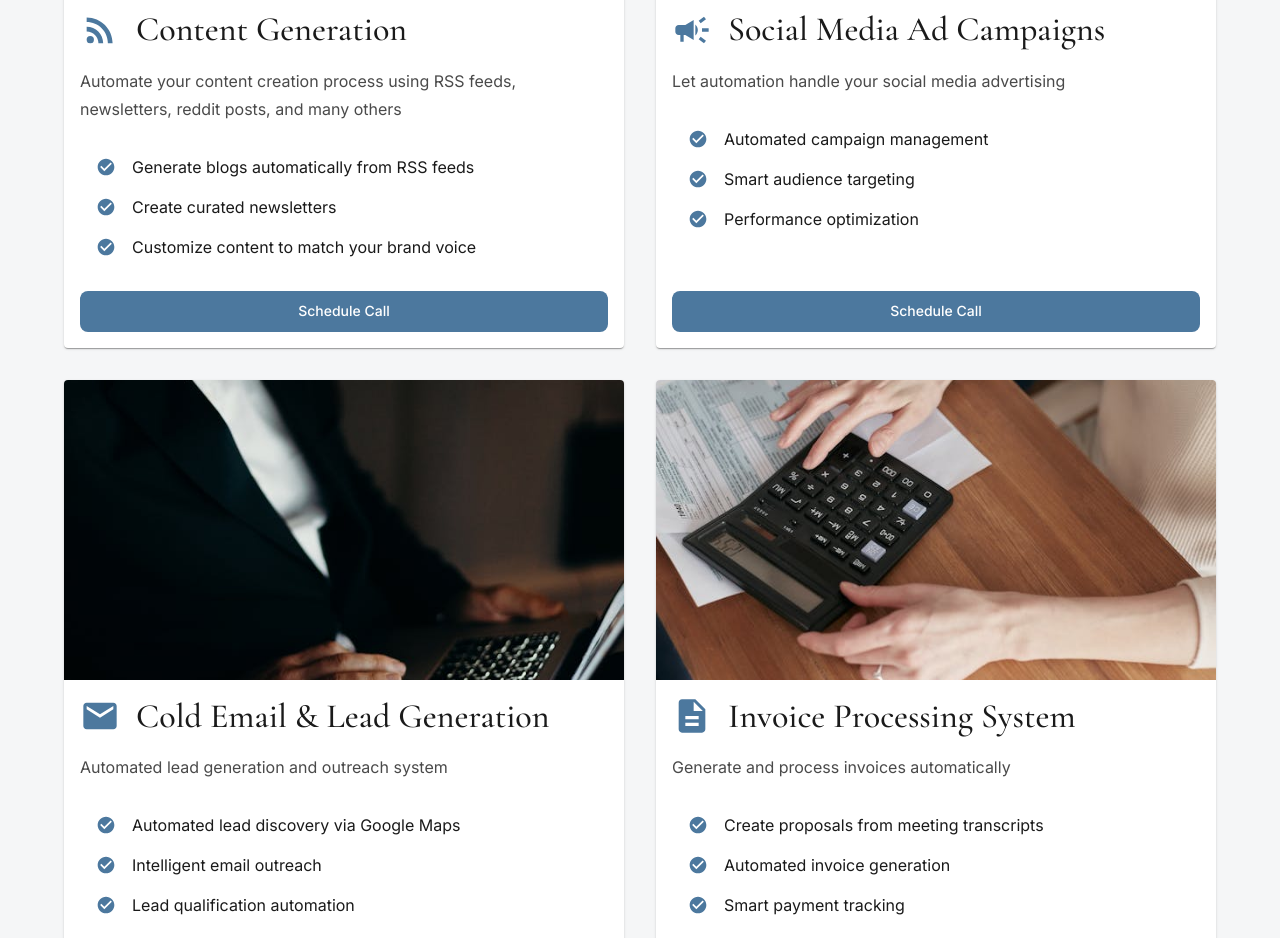
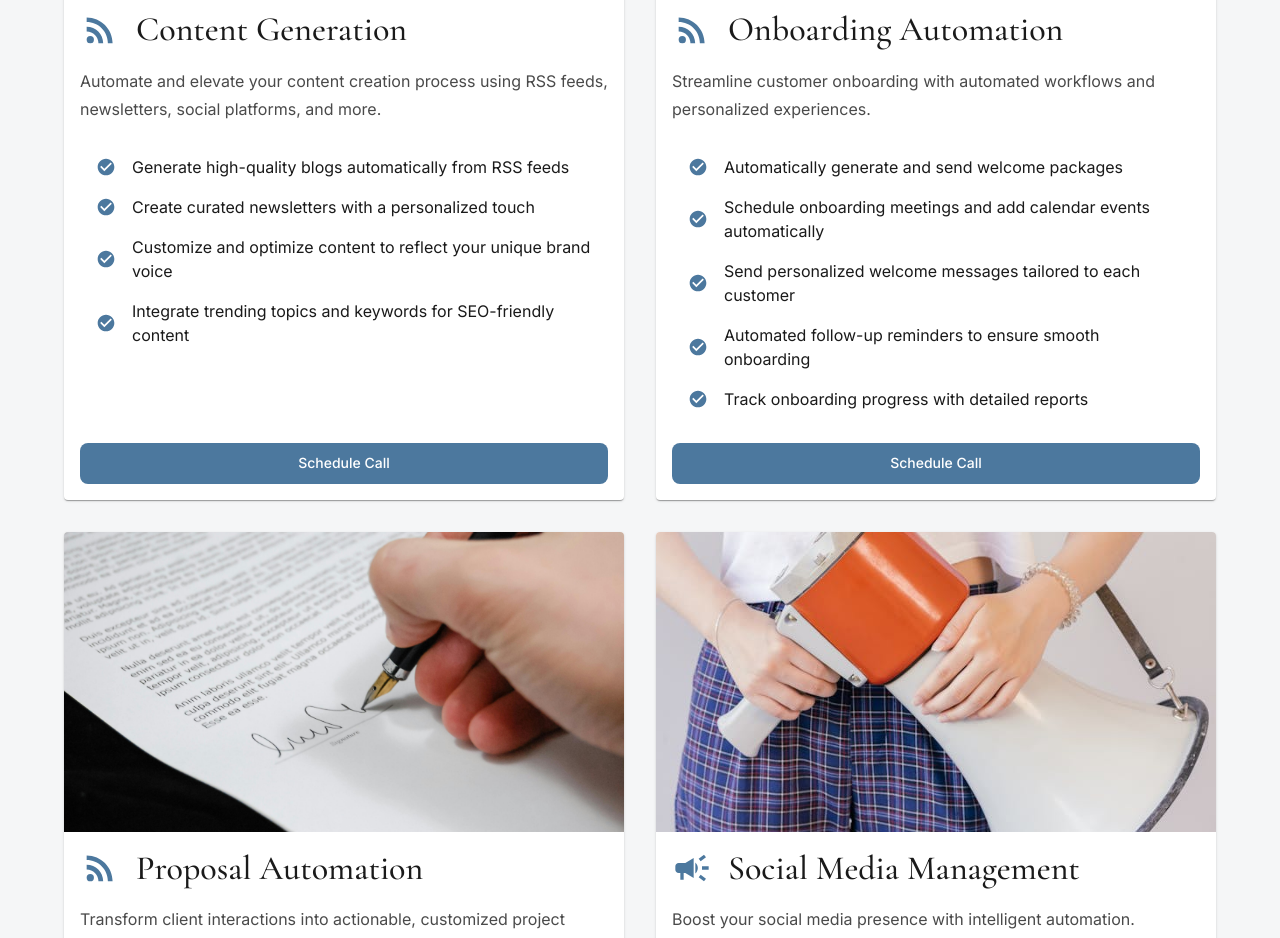
Before and after one commit to justinkahrs/senna-automation, a Next.js app: page /products in a window 1280 px wide. Shown: the part 720-1658 px from the top of the page. Built offline with nearby package versions, Linux system fonts and the light colour scheme; no server answers.

Commit message:
feat: Add more products

```diff
--- a/src/app/page.tsx
+++ b/src/app/page.tsx
@@ -40,7 +40,7 @@ export default function Home() {
               fontSize: { xs: "1.1rem", md: "1.3rem" },
             }}
           >
-            Powerful automation tools to streamline your workflow and boost
+            Powerful AI automation tools to streamline your workflow and boost
             productivity
           </Typography>
           <Box sx={{ display: "flex", gap: 2, justifyContent: "center" }}>
--- a/src/app/products/page.tsx
+++ b/src/app/products/page.tsx
@@ -40,11 +40,12 @@ const products: Product[] = [
     title: "Content Generation",
     icon: RssFeedIcon,
     description:
-      "Automate your content creation process using RSS feeds, newsletters, reddit posts, and many others",
+      "Automate and elevate your content creation process using RSS feeds, newsletters, social platforms, and more.",
     features: [
-      "Generate blogs automatically from RSS feeds",
-      "Create curated newsletters",
-      "Customize content to match your brand voice",
+      "Generate high-quality blogs automatically from RSS feeds",
+      "Create curated newsletters with a personalized touch",
+      "Customize and optimize content to reflect your unique brand voice",
+      "Integrate trending topics and keywords for SEO-friendly content",
     ],
     media: {
       src: "/content-generation.jpg",
@@ -53,13 +54,51 @@ const products: Product[] = [
     },
   },
   {
-    title: "Social Media Ad Campaigns",
+    title: "Onboarding Automation",
+    icon: RssFeedIcon,
+    description:
+      "Streamline customer onboarding with automated workflows and personalized experiences.",
+    features: [
+      "Automatically generate and send welcome packages",
+      "Schedule onboarding meetings and add calendar events automatically",
+      "Send personalized welcome messages tailored to each customer",
+      "Automated follow-up reminders to ensure smooth onboarding",
+      "Track onboarding progress with detailed reports",
+    ],
+    media: {
+      src: "/onboarding.jpg",
+      alt: "Onboarding automation",
+      type: "image",
+    },
+  },
+  {
+    title: "Proposal Automation",
+    icon: RssFeedIcon,
+    description:
+      "Transform client interactions into actionable, customized project proposals effortlessly.",
+    features: [
+      "Automate the creation of detailed, itemized project proposals",
+      "Tailor proposals to individual client needs based on meeting transcripts",
+      "Include verbally agreed-upon pricing from introductory calls",
+      "Streamline proposal adjustments with client feedback integration",
+      "Generate professional, branded documents ready for client approval",
+    ],
+    media: {
+      src: "/proposal.jpg",
+      alt: "Proposal automation",
+      type: "image",
+    },
+  },
+  {
+    title: "Social Media Management",
     icon: CampaignIcon,
-    description: "Let automation handle your social media advertising",
+    description:
+      "Boost your social media presence with intelligent automation.",
     features: [
-      "Automated campaign management",
-      "Smart audience targeting",
-      "Performance optimization",
+      "Fully automated multi-platform campaign management",
+      "AI-driven smart audience targeting and retargeting",
+      "Real-time performance tracking and optimization",
+      "Automated A/B testing for enhanced ROI",
     ],
     media: {
       src: "/social-media.jpg",
@@ -70,11 +109,13 @@ const products: Product[] = [
   {
     title: "Cold Email & Lead Generation",
     icon: EmailIcon,
-    description: "Automated lead generation and outreach system",
+    description:
+      "Streamline your lead generation and outreach with our smart tools.",
     features: [
-      "Automated lead discovery via Google Maps",
-      "Intelligent email outreach",
-      "Lead qualification automation",
+      "Automated lead discovery via platforms like Google Maps and LinkedIn",
+      "AI-powered email personalization for better engagement",
+      "Lead scoring and qualification automation",
+      "CRM integration for seamless lead tracking",
     ],
     media: {
       src: "/email.jpg",
@@ -85,11 +126,12 @@ const products: Product[] = [
   {
     title: "Invoice Processing System",
     icon: DescriptionIcon,
-    description: "Generate and process invoices automatically",
+    description: "Simplify invoice management with smart automation.",
     features: [
-      "Create proposals from meeting transcripts",
-      "Automated invoice generation",
-      "Smart payment tracking",
+      "Generate accurate proposals directly from meeting transcripts",
+      "Automated and customizable invoice generation",
+      "Smart payment tracking with automated reminders",
+      "Integration with accounting software for streamlined processes",
     ],
     media: {
       src: "/invoice.jpg",
@@ -100,11 +142,12 @@ const products: Product[] = [
   {
     title: "Customer Support System",
     icon: SupportAgentIcon,
-    description: "AI-powered customer support automation",
+    description: "Revolutionize customer service with AI-powered solutions.",
     features: [
-      "Knowledge base integration",
-      "Automated issue resolution",
-      "Smart escalation system",
+      "Seamless knowledge base integration for instant responses",
+      "AI-driven issue resolution with contextual understanding",
+      "Smart escalation system with predictive analytics",
+      "Omnichannel support including chat, email, and social media",
     ],
     media: {
       src: "/customer-support.jpg",
@@ -115,11 +158,12 @@ const products: Product[] = [
   {
     title: "Executive Assistant",
     icon: AssistantIcon,
-    description: "Your automated personal assistant",
+    description: "Empower your productivity with a virtual personal assistant.",
     features: [
-      "Automated email management",
-      "Smart meeting scheduling",
-      "Intelligent chatbot interface",
+      "Automated email organization with priority tagging",
+      "Smart meeting scheduling with calendar synchronization",
+      "AI-powered chatbot for instant task delegation",
+      "Daily briefing reports to keep you updated",
     ],
     media: {
       src: "/executive-assistant.jpg",
@@ -128,7 +172,6 @@ const products: Product[] = [
     },
   },
 ];
-
 export default function Products() {
   return (
     <Box
```
Also changed, not shown: public/onboarding.jpg (added), public/proposal.jpg (added).
